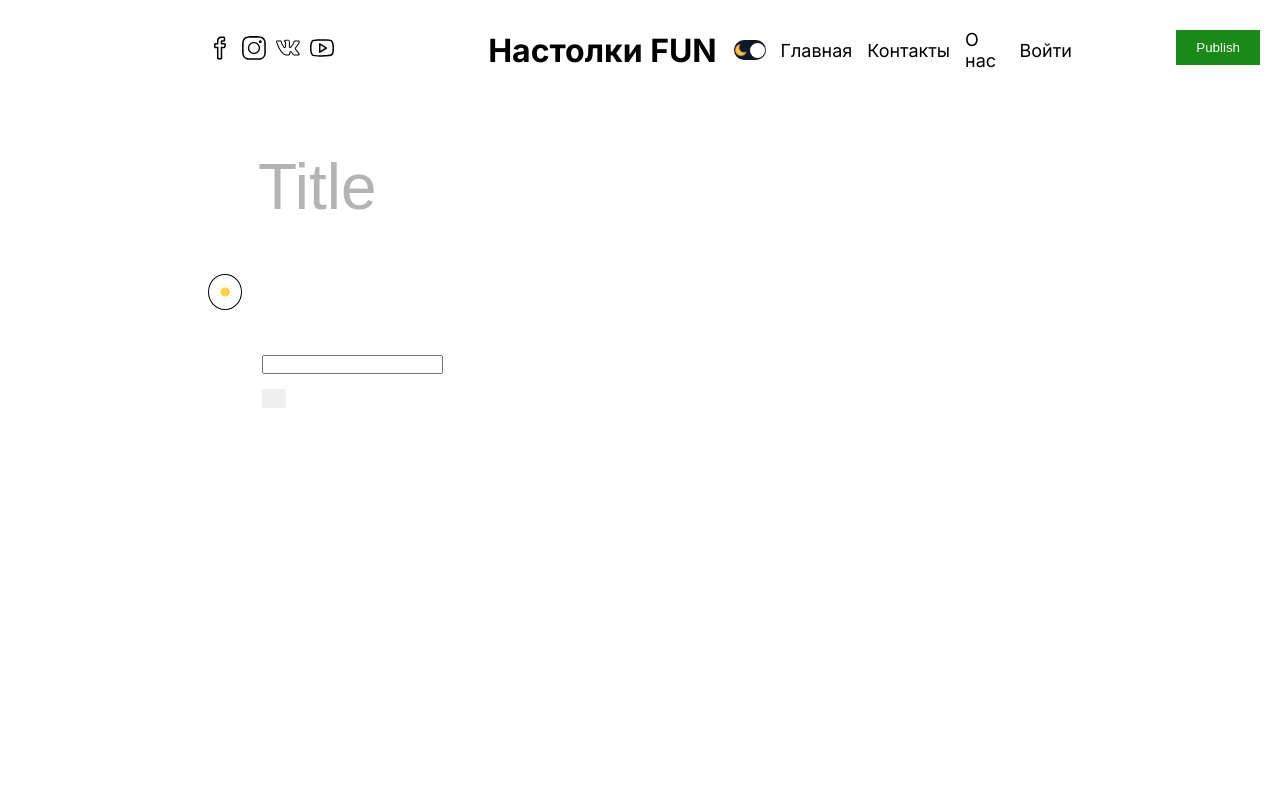
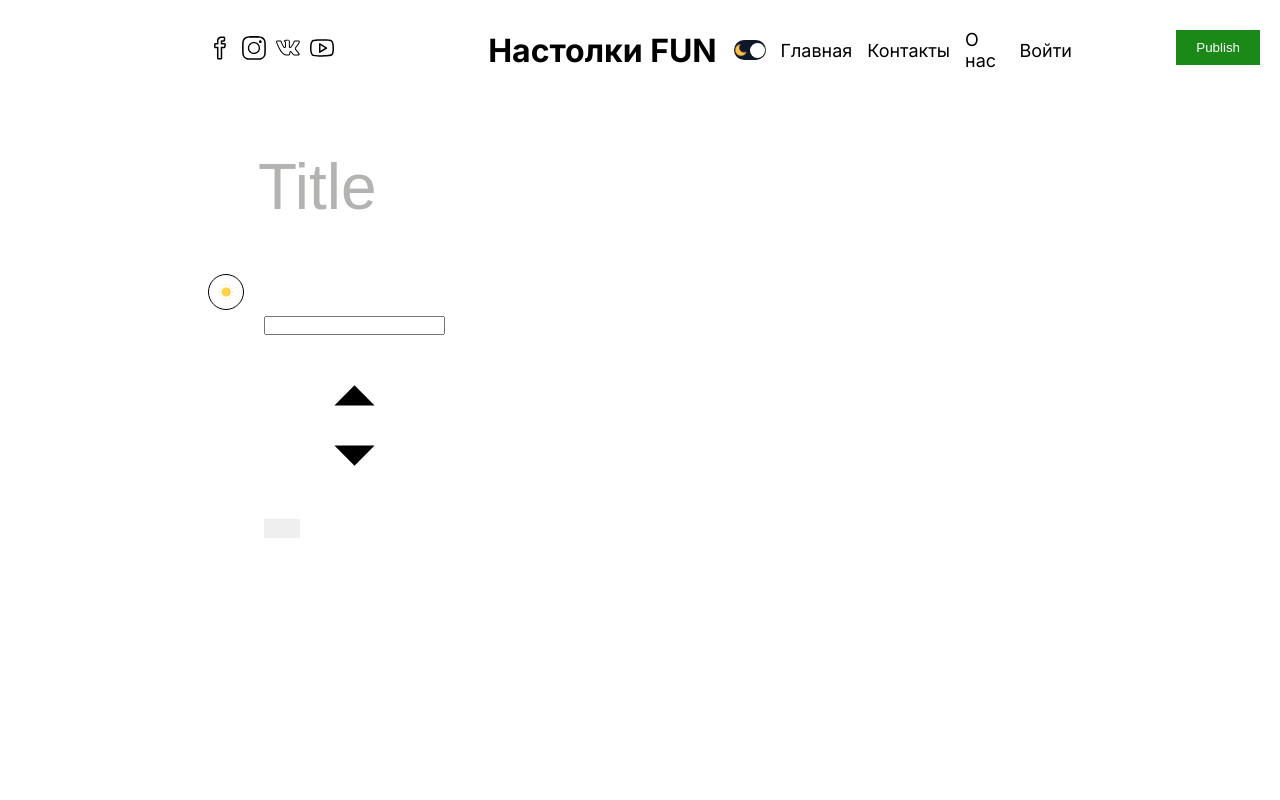
Before and after one commit to AleksNau/next-blog, a Next.js app: page /write in a window 1280 px wide. Shown: the top 800 px of the page. Built offline with nearby package versions, Linux system fonts and the light colour scheme; no server answers.

Commit message:
quill begin

```diff
--- a/src/app/write/page.js
+++ b/src/app/write/page.js
@@ -8,16 +8,19 @@ import {app} from "@/app/utils/firebase";
 
 import {useRouter} from "next/navigation";
 import dynamic from "next/dynamic";
+import {Editor} from "@/components/Editor/Editor";
 
 const storage = getStorage(app);
 
 const ReactQuill = dynamic(() => import("react-quill"), {
     ssr: false,
 })
+
+
 const WritePage = () => {
     const [open, setOpen] = useState(false);
     const [value, setValue] = useState('');
-const router = useRouter();
+    const router = useRouter();
     const [file, setFile] = useState(null);
     const [media, setMedia] = useState("");
     const [title, setTitle] = useState("");
@@ -76,7 +79,7 @@ const router = useRouter();
 
     const handleSubmit = async () => {
 
-        console.log("count " + count)
+
         const res = await fetch("/api/posts", {
             method: "POST",
             body: JSON.stringify({title, desc: value, img: media, catSlug: "travel", slug: 8})
@@ -113,8 +116,9 @@ const router = useRouter();
                                 <Image src={'/sun.png'} alt={'image'} className={s.plus} width={16} height={16}/>
                             </button>
                         </div>)}
-                <ReactQuill className={s.textArea} theme='bubble' value={value} onChange={setValue}
-                            placeHolder={'Tell your story'}/>
+                {/*<ReactQuill className={s.textArea} theme='bubble' value={value} onChange={setValue}
+                             placeHolder={'Tell your story'}/>*/}
+                <Editor/>
             </div>
             <button className={s.publish} onClick={handleSubmit}>Publish</button>
 
--- /dev/null
+++ b/src/components/Editor/Editor.js
@@ -0,0 +1,65 @@
+import React, { useState } from 'react';
+import dynamic from 'next/dynamic';
+import 'react-quill/dist/quill.snow.css'; // Import Quill styles
+
+
+const QuillEditor = dynamic(() => import('react-quill'), { ssr: false });
+
+
+export const Editor = () => {
+    const [content, setContent] = useState('');
+
+
+    const quillModules = {
+        toolbar: [
+            [{ header: [1, 2, 3, false] }],
+            ['bold', 'italic', 'underline', 'strike', 'blockquote'],
+            [{ list: 'ordered' }, { list: 'bullet' }],
+            ['link', 'image'],
+            [{ align: [] }],
+            [{ color: [] }],
+            ['code-block'],
+            ['clean'],
+        ],
+    };
+
+
+    const quillFormats = [
+        'header',
+        'bold',
+        'italic',
+        'underline',
+        'strike',
+        'blockquote',
+        'list',
+        'bullet',
+        'link',
+        'image',
+        'align',
+        'color',
+        'code-block',
+    ];
+
+
+    const handleEditorChange = (newContent) => {
+        setContent(newContent);
+    };
+
+
+    return (
+        <div>
+            <div className="h-screen w-screen flex items-center flex-col">
+                <div className="h-full w-[90vw]">
+                    <QuillEditor
+                        value={content}
+                        onChange={handleEditorChange}
+                        modules={quillModules}
+                        formats={quillFormats}
+                        className="w-full h-[70%] mt-10 bg-white"
+                        theme={'bubble'}
+                    />
+                </div>
+            </div>
+        </div>
+    );
+}
```
